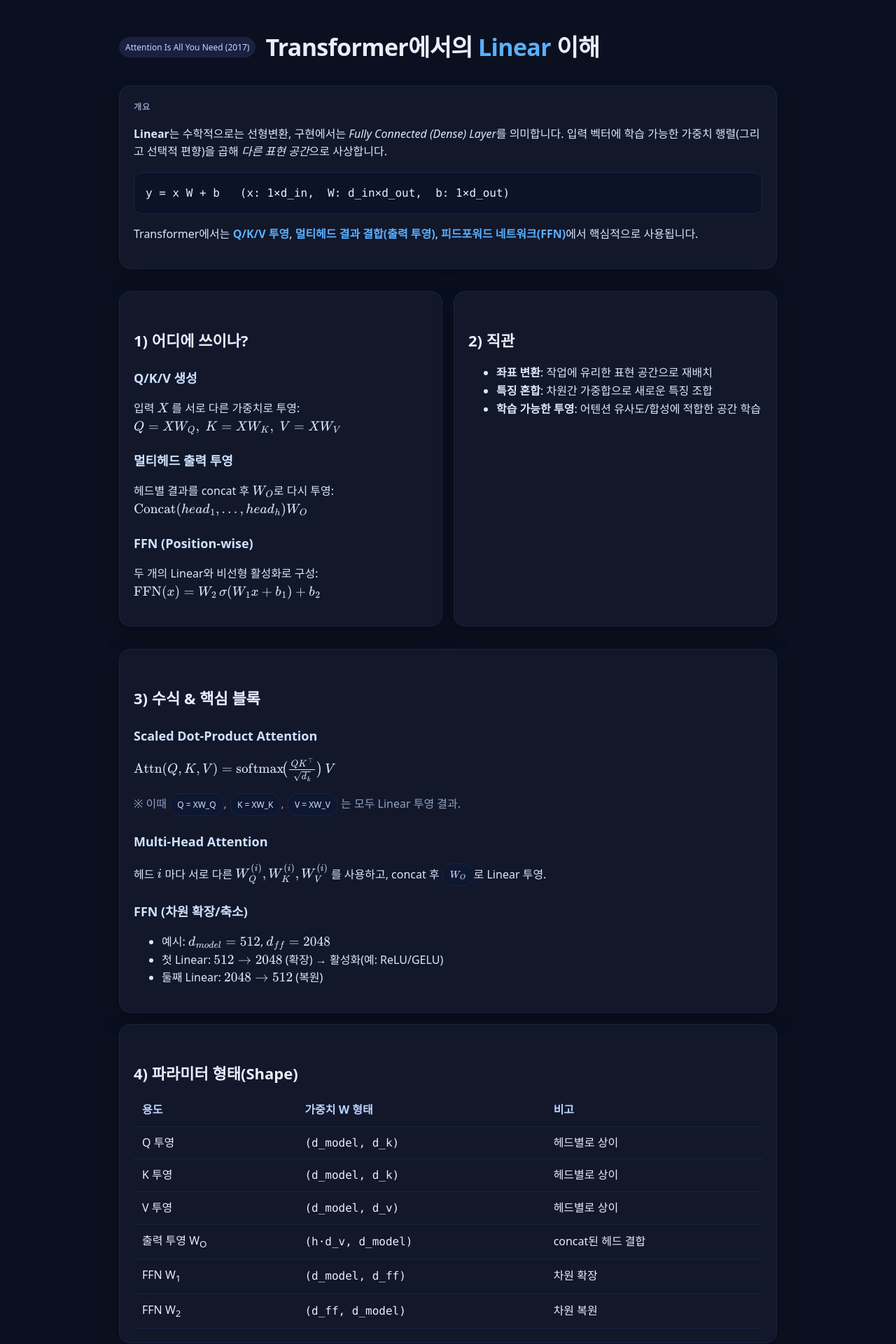
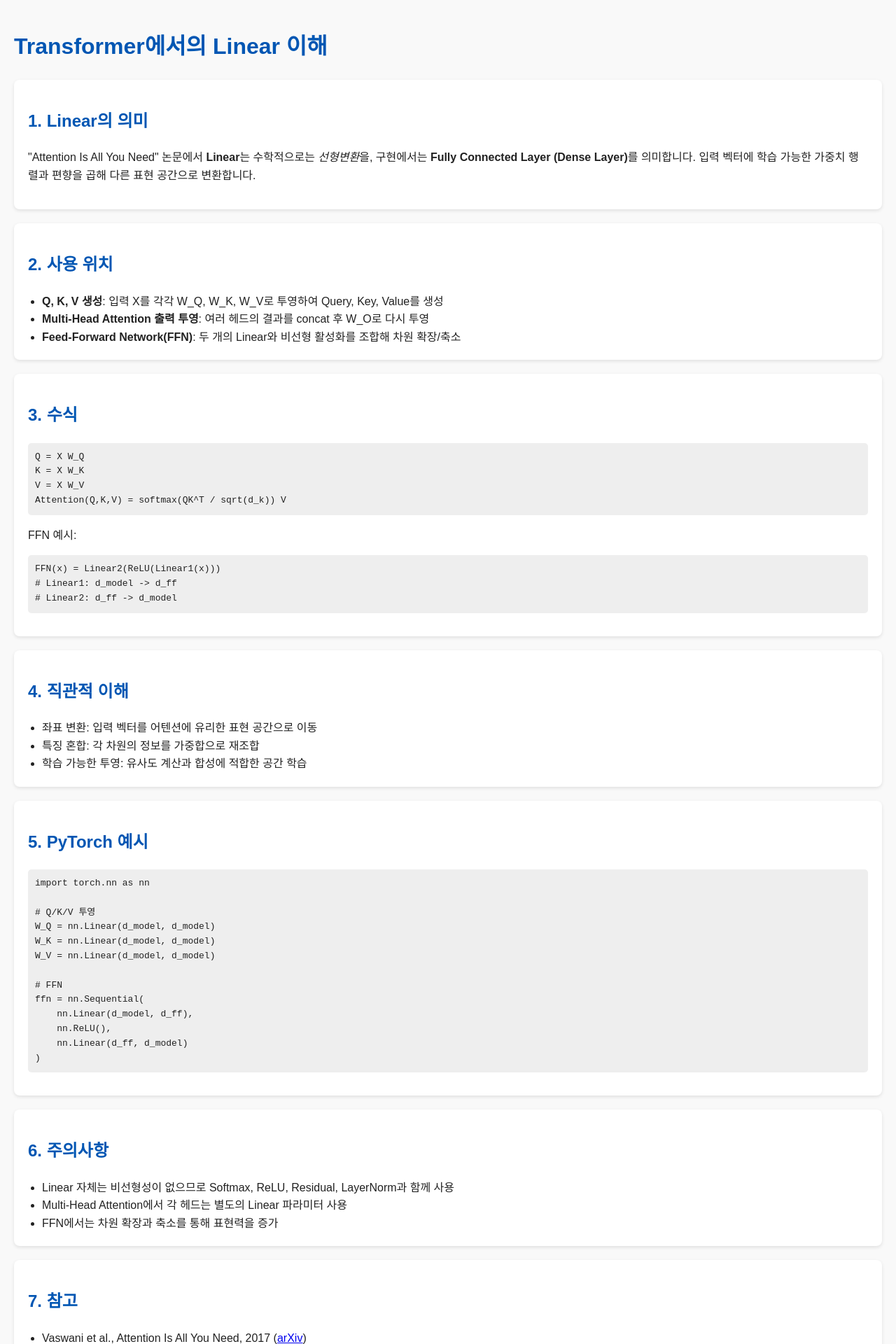
Before and after one commit to rainabak/rainabak.github.io, a Jekyll site: the page Linear.html, which Jekyll copies as it is, in a window 1280 px wide. Shown: the top 1920 px of the page at 70% size. Built offline with Jekyll 4.4.1, drawn with Linux system fonts in a browser that asks for light colours; some web fonts are replaced; some of the changed text lies outside the part shown.

Commit message:
Update Linear.html

```diff
--- a/Linear.html
+++ b/Linear.html
@@ -4,181 +4,78 @@
   <meta charset="utf-8" />
   <meta name="viewport" content="width=device-width,initial-scale=1" />
   <title>Transformer에서의 Linear 정리</title>
-  <link rel="preconnect" href="https://fonts.googleapis.com">
-  <link rel="preconnect" href="https://fonts.gstatic.com" crossorigin>
-  <link href="https://fonts.googleapis.com/css2?family=Pretendard:wght@400;600;800&display=swap" rel="stylesheet">
-  <script>
-    // 폰트 대체용: Pretendard가 지원되지 않는 환경 대비
-    (function(){
-      const style = document.createElement('style');
-      style.innerHTML = `:root{--bg:#0b1020;--card:#12172a;--muted:#8ea0c0;--text:#e8eefc;--accent:#5ab0ff;--border:#1b2440}`;
-      document.head.appendChild(style);
-    })();
-  </script>
   <style>
-    *{box-sizing:border-box}
-    html,body{height:100%}
-    body{margin:0;background:var(--bg);color:var(--text);font-family:Pretendard,system-ui,Segoe UI,Apple SD Gothic Neo,Apple Color Emoji,Arial,sans-serif;line-height:1.6}
-    .container{max-width:980px;margin:0 auto;padding:40px 20px}
-    header{display:flex;align-items:center;gap:14px;margin-bottom:28px}
-    .badge{font-size:12px;color:#c9d7ff;background:#1a2140;border:1px solid var(--border);padding:4px 8px;border-radius:999px}
-    h1{font-size:34px;letter-spacing:-0.02em;margin:0}
-    h2{font-size:22px;margin:32px 0 12px}
-    h3{font-size:18px;margin:22px 0 8px;color:#cfe2ff}
-    p,li{color:#dbe6ff}
-    .card{background:var(--card);border:1px solid var(--border);border-radius:16px;padding:20px;margin:16px 0;box-shadow:0 10px 30px rgba(0,0,0,.25)}
-    code,.mono{font-family:ui-monospace,SFMono-Regular,Menlo,Monaco,Consolas,monospace}
-    pre{background:#0c1328;border:1px solid var(--border);border-radius:12px;padding:16px;overflow:auto}
-    pre code{color:#e6f0ff}
-    .grid{display:grid;gap:16px}
-    @media(min-width:840px){.grid{grid-template-columns:1fr 1fr}}
-    .kicker{color:var(--muted);font-weight:600;text-transform:uppercase;letter-spacing:.08em;font-size:12px}
-    .hl{color:var(--accent);font-weight:700}
-    .table{width:100%;border-collapse:separate;border-spacing:0}
-    .table th,.table td{padding:10px 12px;border-bottom:1px solid var(--border)}
-    .table th{color:#bcd3ff;text-align:left;font-weight:700}
-    .muted{color:var(--muted)}
-    a{color:var(--accent);text-decoration:none}
-    a:hover{text-decoration:underline}
-    .pill{display:inline-block;padding:6px 10px;border:1px solid var(--border);background:#0e1731;border-radius:999px;color:#cfe2ff;font-size:12px}
+    body { font-family: sans-serif; line-height: 1.6; margin: 0; padding: 20px; background: #f9f9f9; color: #222; }
+    h1, h2, h3 { color: #0056b3; }
+    pre { background: #eee; padding: 10px; border-radius: 5px; overflow-x: auto; }
+    code { font-family: monospace; }
+    section { background: #fff; padding: 20px; margin-bottom: 20px; border-radius: 8px; box-shadow: 0 2px 5px rgba(0,0,0,0.1); }
+    ul { margin: 0; padding-left: 20px; }
   </style>
-  <!-- MathJax for equations -->
-  <script>
-    window.MathJax = {tex: {inlineMath: [['$','$'],['\\(','\\)']]}};
-  </script>
-  <script defer src="https://cdn.jsdelivr.net/npm/mathjax@3/es5/tex-mml-chtml.js"></script>
 </head>
 <body>
-  <div class="container">
-    <header>
-      <span class="badge">Attention Is All You Need (2017)</span>
-      <h1>Transformer에서의 <span class="hl">Linear</span> 이해</h1>
-    </header>
-
-    <section class="card">
-      <div class="kicker">개요</div>
-      <p><strong>Linear</strong>는 수학적으로는 선형변환, 구현에서는 <em>Fully Connected (Dense) Layer</em>를 의미합니다. 입력 벡터에 학습 가능한 가중치 행렬(그리고 선택적 편향)을 곱해 <em>다른 표현 공간</em>으로 사상합니다.</p>
-      <pre><code>y = x W + b   (x: 1×d_in,  W: d_in×d_out,  b: 1×d_out)</code></pre>
-      <p>Transformer에서는 <span class="hl">Q/K/V 투영</span>, <span class="hl">멀티헤드 결과 결합(출력 투영)</span>, <span class="hl">피드포워드 네트워크(FFN)</span>에서 핵심적으로 사용됩니다.</p>
+  <h1>Transformer에서의 Linear 이해</h1>
+  <section>
+    <h2>1. Linear의 의미</h2>
+    <p>"Attention Is All You Need" 논문에서 <strong>Linear</strong>는 수학적으로는 <em>선형변환</em>을, 구현에서는 <strong>Fully Connected Layer (Dense Layer)</strong>를 의미합니다. 입력 벡터에 학습 가능한 가중치 행렬과 편향을 곱해 다른 표현 공간으로 변환합니다.</p>
   </section>
-
-    <section class="grid">
-      <div class="card">
-        <h2>1) 어디에 쓰이나?</h2>
-        <h3>Q/K/V 생성</h3>
-        <p>입력 $X$ 를 서로 다른 가중치로 투영: $Q = XW_Q,\; K = XW_K,\; V = XW_V$</p>
-        <h3>멀티헤드 출력 투영</h3>
-        <p>헤드별 결과를 concat 후 $W_O$로 다시 투영: $\text{Concat}(head_1,\dots,head_h)W_O$</p>
-        <h3>FFN (Position-wise)</h3>
-        <p>두 개의 Linear와 비선형 활성화로 구성: $\text{FFN}(x)=W_2\,\sigma(W_1x+b_1)+b_2$</p>
-      </div>
-      <div class="card">
-        <h2>2) 직관</h2>
+  <section>
+    <h2>2. 사용 위치</h2>
     <ul>
-          <li><strong>좌표 변환</strong>: 작업에 유리한 표현 공간으로 재배치</li>
-          <li><strong>특징 혼합</strong>: 차원간 가중합으로 새로운 특징 조합</li>
-          <li><strong>학습 가능한 투영</strong>: 어텐션 유사도/합성에 적합한 공간 학습</li>
-        </ul>
-      </div>
-    </section>
-
-    <section class="card">
-      <h2>3) 수식 & 핵심 블록</h2>
-      <h3>Scaled Dot-Product Attention</h3>
-      <p>$\text{Attn}(Q,K,V)=\text{softmax}\!\big(\frac{QK^\top}{\sqrt{d_k}}\big)\,V$</p>
-      <p class="muted">※ 이때 <span class="pill">Q = XW_Q</span>, <span class="pill">K = XW_K</span>, <span class="pill">V = XW_V</span> 는 모두 Linear 투영 결과.</p>
-      <h3>Multi-Head Attention</h3>
-      <p>헤드 $i$ 마다 서로 다른 $W_Q^{(i)}, W_K^{(i)}, W_V^{(i)}$ 를 사용하고, concat 후 <span class="pill">$W_O$</span>로 Linear 투영.</p>
-      <h3>FFN (차원 확장/축소)</h3>
-      <ul>
-        <li>예시: $d_{model}=512$, $d_{ff}=2048$</li>
-        <li>첫 Linear: $512\to 2048$ (확장) → 활성화(예: ReLU/GELU)</li>
-        <li>둘째 Linear: $2048\to 512$ (복원)</li>
+      <li><strong>Q, K, V 생성</strong>: 입력 X를 각각 W_Q, W_K, W_V로 투영하여 Query, Key, Value를 생성</li>
+      <li><strong>Multi-Head Attention 출력 투영</strong>: 여러 헤드의 결과를 concat 후 W_O로 다시 투영</li>
+      <li><strong>Feed-Forward Network(FFN)</strong>: 두 개의 Linear와 비선형 활성화를 조합해 차원 확장/축소</li>
     </ul>
   </section>
+  <section>
+    <h2>3. 수식</h2>
+    <pre><code>Q = X W_Q
+K = X W_K
+V = X W_V
+Attention(Q,K,V) = softmax(QK^T / sqrt(d_k)) V</code></pre>
+    <p>FFN 예시:</p>
+    <pre><code>FFN(x) = Linear2(ReLU(Linear1(x)))
+# Linear1: d_model -> d_ff
+# Linear2: d_ff -> d_model</code></pre>
+  </section>
+  <section>
+    <h2>4. 직관적 이해</h2>
+    <ul>
+      <li>좌표 변환: 입력 벡터를 어텐션에 유리한 표현 공간으로 이동</li>
+      <li>특징 혼합: 각 차원의 정보를 가중합으로 재조합</li>
+      <li>학습 가능한 투영: 유사도 계산과 합성에 적합한 공간 학습</li>
+    </ul>
+  </section>
+  <section>
+    <h2>5. PyTorch 예시</h2>
+    <pre><code>import torch.nn as nn
 
-    <section class="card">
-      <h2>4) 파라미터 형태(Shape)</h2>
-      <table class="table">
-        <thead>
-          <tr><th>용도</th><th>가중치 W 형태</th><th>비고</th></tr>
-        </thead>
-        <tbody>
-          <tr><td>Q 투영</td><td class="mono">(d_model, d_k)</td><td>헤드별로 상이</td></tr>
-          <tr><td>K 투영</td><td class="mono">(d_model, d_k)</td><td>헤드별로 상이</td></tr>
-          <tr><td>V 투영</td><td class="mono">(d_model, d_v)</td><td>헤드별로 상이</td></tr>
-          <tr><td>출력 투영 W<sub>O</sub></td><td class="mono">(h·d_v, d_model)</td><td>concat된 헤드 결합</td></tr>
-          <tr><td>FFN W<sub>1</sub></td><td class="mono">(d_model, d_ff)</td><td>차원 확장</td></tr>
-          <tr><td>FFN W<sub>2</sub></td><td class="mono">(d_ff, d_model)</td><td>차원 복원</td></tr>
-        </tbody>
-      </table>
-    </section>
-
-    <section class="card">
-      <h2>5) PyTorch 예시</h2>
-      <pre><code class="language-python">import torch
-import torch.nn as nn
-
-B, T, D = 8, 128, 512   # batch, seq_len, d_model
-H = 8                    # num_heads
-Dk = D // H
-
-x = torch.randn(B, T, D)
-
-# Q/K/V 투영 (head별 분리 전)
-W_Q = nn.Linear(D, D, bias=False)
-W_K = nn.Linear(D, D, bias=False)
-W_V = nn.Linear(D, D, bias=False)
-Q, K, V = W_Q(x), W_K(x), W_V(x)
-
-# 멀티헤드로 reshape: (B, T, H, Dk)
-Q = Q.view(B, T, H, Dk)
-K = K.view(B, T, H, Dk)
-V = V.view(B, T, H, Dk)
-
-# 출력 투영
-W_O = nn.Linear(D, D, bias=False)
-out = W_O(torch.cat([V[:,:,i,:] for i in range(H)], dim=-1))
+# Q/K/V 투영
+W_Q = nn.Linear(d_model, d_model)
+W_K = nn.Linear(d_model, d_model)
+W_V = nn.Linear(d_model, d_model)
 
 # FFN
 ffn = nn.Sequential(
-    nn.Linear(D, 4*D),
-    nn.GELU(),
-    nn.Linear(4*D, D)
-)
-ffn_out = ffn(x)
-</code></pre>
-      <p class="muted">실제 구현에서는 배치 차원과 마스킹, 안정성(스케일링, 정규화) 등이 함께 고려됩니다.</p>
+    nn.Linear(d_model, d_ff),
+    nn.ReLU(),
+    nn.Linear(d_ff, d_model)
+)</code></pre>
   </section>
-
-    <section class="grid">
-      <div class="card">
-        <h2>6) 자주 하는 오해</h2>
+  <section>
+    <h2>6. 주의사항</h2>
     <ul>
-          <li><strong>“Linear만으론 비선형을 학습 못한다”</strong> → 맞습니다. 그래서 <span class="pill">Softmax</span>, <span class="pill">활성화(ReLU/GELU)</span>, <span class="pill">Residual + LayerNorm</span>과 조합합니다.</li>
-          <li><strong>“어텐션은 비선형”</strong> → 핵심 스코어링은 선형곱이지만, <span class="pill">Softmax</span>가 비선형성을 부여합니다.</li>
-          <li><strong>“Linear는 단순 차원 변경”</strong> → 차원 변경 이상의 <em>표현 공간 학습</em>이 핵심입니다.</li>
+      <li>Linear 자체는 비선형성이 없으므로 Softmax, ReLU, Residual, LayerNorm과 함께 사용</li>
+      <li>Multi-Head Attention에서 각 헤드는 별도의 Linear 파라미터 사용</li>
+      <li>FFN에서는 차원 확장과 축소를 통해 표현력을 증가</li>
     </ul>
-      </div>
-      <div class="card">
-        <h2>7) 체크리스트</h2>
+  </section>
+  <section>
+    <h2>7. 참고</h2>
     <ul>
-          <li>입출력 <span class="mono">shape</span> 일치 여부 (특히 헤드 수/차원)</li>
-          <li>마스킹/패딩 처리 및 <span class="mono">dtype</span> 안정성</li>
-          <li>초기화/정규화(Scale, LayerNorm)로 학습 안정화</li>
-          <li>FFN 배치/시퀀스 축 혼동 주의</li>
+      <li>Vaswani et al., Attention Is All You Need, 2017 (<a href="https://arxiv.org/abs/1706.03762" target="_blank">arXiv</a>)</li>
+      <li>PyTorch 문서: <a href="https://pytorch.org/docs/stable/generated/torch.nn.Linear.html" target="_blank">nn.Linear</a></li>
     </ul>
-      </div>
   </section>
-
-    <section class="card">
-      <h2>8) 참고</h2>
-      <ul>
-        <li>Vaswani et al., <em>Attention Is All You Need</em>, 2017 (arXiv:1706.03762)</li>
-        <li>PyTorch Docs – <a href="https://pytorch.org/docs/stable/generated/torch.nn.Linear.html" target="_blank" rel="noreferrer">nn.Linear</a></li>
-      </ul>
-      <p class="muted">이 페이지는 교육용 요약입니다. 수식은 MathJax로 렌더링됩니다.</p>
-    </section>
-  </div>
 </body>
 </html>
```
Lines whose indentation alone changed are shown as unchanged.
